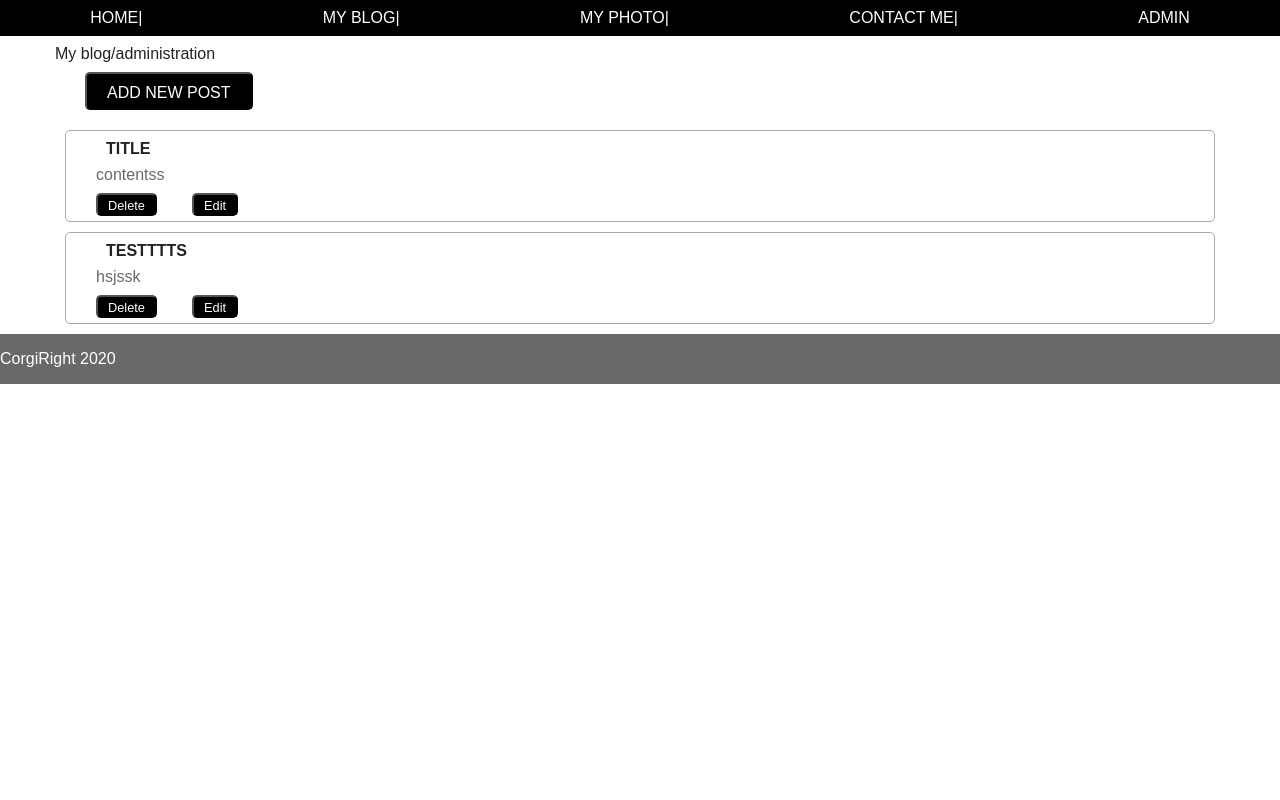
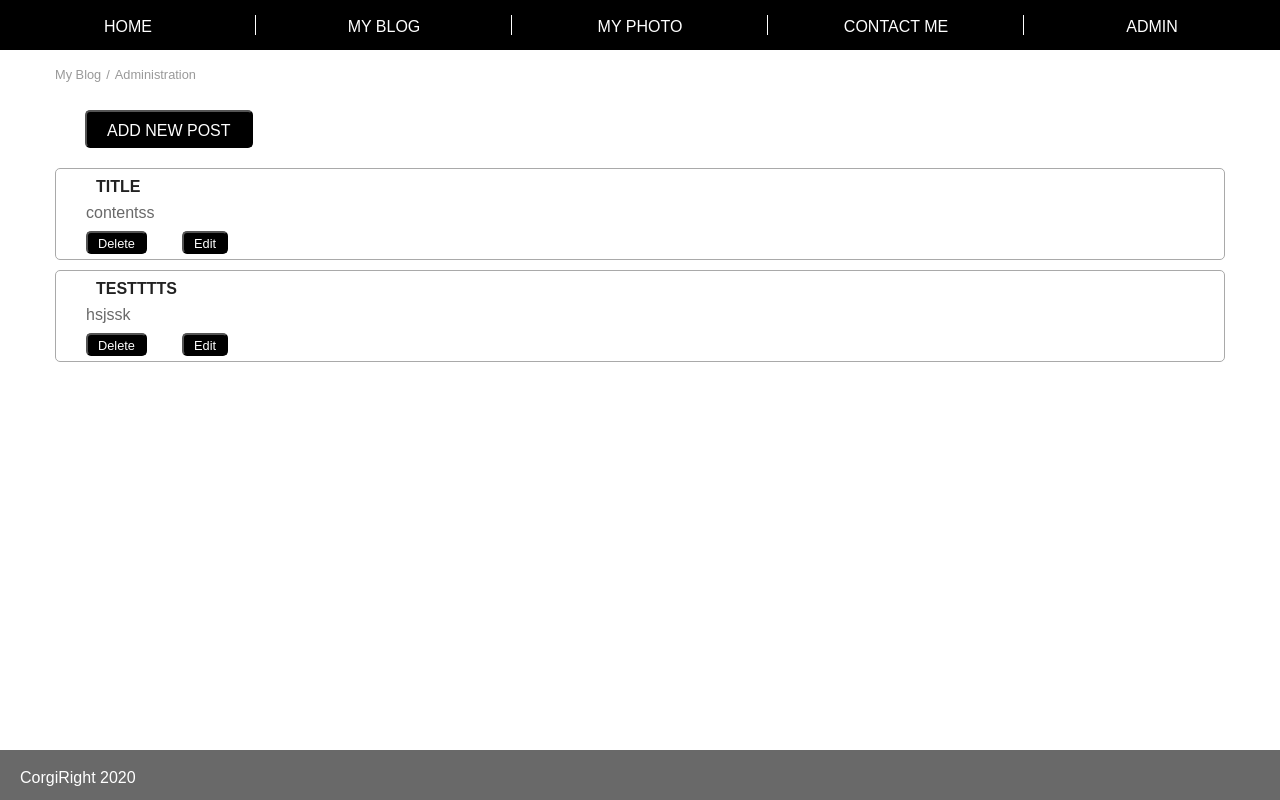
Before and after one commit to maria-yurovskykh/blog-project, a React (Create React App) app: page /admin in a window 1280 px wide. Built offline with nearby package versions, Linux system fonts and the light colour scheme; data requests are answered from the project's data file; what google-maps-react would draw is missing.

Commit message:
Update styles

```diff
--- a/src/App.css
+++ b/src/App.css
@@ -1,7 +1,7 @@
 /* RESET START */
 
 /* http://meyerweb.com/eric/tools/css/reset/
-   v2.0-modified | 20110126
+   v2.0-modified | 2011 01 26
    License: none (public domain)
 */
 
@@ -479,30 +479,73 @@ body {
   width: 100%;
 }
 
+body * {
+  box-sizing: border-box;
+}
+
 .nav {
+  position: fixed;
+  top: 0;
+  right: 0;
+  left: 0;
   display: flex;
   flex-direction: column;
-    background-color: #000000;
+  background-color: #000;
   align-items: center;
   justify-content: space-around;
-    margin-bottom: 10px;
 }
 
 .nav a {
-    color: #FFFFFF;
+  display: block;
+  color: #fff;
   text-decoration: none;
   text-transform: uppercase;
-    padding: 10px;
+  padding: 10px 10px 7px;
+  margin: 0 20px;
+  width: 100%;
+  text-align: center;
+  line-height: 1.2;
 }
 
 .nav a:hover {
-    color: #FFFFFF;
+  color: #fff;
   text-decoration: underline;
 }
 
-.banner {
-    display: block;
-    width: 100%;
+.container {
+  margin: 180px auto 60px;
+  max-height: calc(100% - 200px);
+  max-width: calc(100% - 60px);
+}
+
+.breadcrumbs {
+  height: 50px;
+  color: #999;
+  font-size: 0.8em;
+  line-height: 50px;
+  text-transform: capitalize;
+}
+
+.breadcrumbs span {
+  padding: 0 5px;
+}
+
+.breadcrumbs span:first-child {
+  padding-left: 0;
+}
+
+.breadcrumbs span:last-child {
+  padding-right: 0;
+}
+
+.main-banner {
+  display: none;
+}
+
+.text-banner {
+  text-align: center;
+  font-weight: bold;
+  font-size: 2em;
 }
 
 
@@ -512,8 +555,8 @@ button {
   margin: 0 5px 5px 30px;
   padding: 3px 10px 1px;
   border-radius: 5px;
-    background: #000000;
-    color: #FFFFFF;
+  background: #000;
+  color: #fff;
   font-size: 0.8em;
 }
 
@@ -523,7 +566,7 @@ button {
   margin: 10px 30px;
   padding: 10px 20px 6px;
   text-transform: uppercase;
-    color: #FFFFFF;
+  color: #fff;
   border-radius: 5px;
   font-size: 1em;
 }
@@ -546,7 +589,7 @@ button:hover,
 .card {
   border: 1px solid #A9A9A9;
   border-radius: 5px;
-    margin: 10px;
+  margin: 10px 0;
 }
 
 .card-title {
@@ -561,38 +604,44 @@ button:hover,
 
 }
 
-/* .message {
-    display: flex;
+.footer {
+  position: fixed;
+  bottom: 0;
+  left: 0;
+  right: 0;
   align-items: center;
-    padding: 10px;
-} */
-
-.post {
-    border: #696969 1px solid;
-    border-radius: 5px;
+  background-color: #696969;
+  color: #fff;
+  height: 50px;
+  padding: 20px;
 }
 
-.footer {
-    display: flex;
-    align-items: center;
-    background-color: #696969;
-    color: #FFFFFF;
-    height: 50px;
-}
-
-.map__wrapper {
+.google-map {
   position: relative;
-    max-width: 100%;
+  width: 100%;
+  height: 600px;
+  margin: 0 auto;
 }
 
 @media (min-width: 1000px) {
   .nav {
     flex-direction: row;
+    height: 50px;
   }
 
-    .nav a::after {
-        content: "|";
-        color: #FFFFFF;
+  .nav a {
+    position: relative;
+    width: 20%;
+  }
+
+  .nav a:after {
+    position: absolute;
+    right: -20px;
+    top: 8px;
+    height: 20px;
+    width: 1px;
+    content: '';
+    background-color: #fff;
   }
 
   .nav a:last-child::after {
@@ -600,9 +649,21 @@ button:hover,
   }
 
   .container {
-        margin: 0 auto;
+    margin: 50px auto;
+    max-height: calc(100% - 100px);
     max-width: 1170px;
   }
 
+  .banner {
+    display: flex;
+  }
 
+  .main-banner {
+    display: block;
+    max-width: 50%;
   }
+
+  .text-banner {
+    min-width: 50%;
+  }
+}
```
Lines whose indentation alone changed are shown as unchanged.
